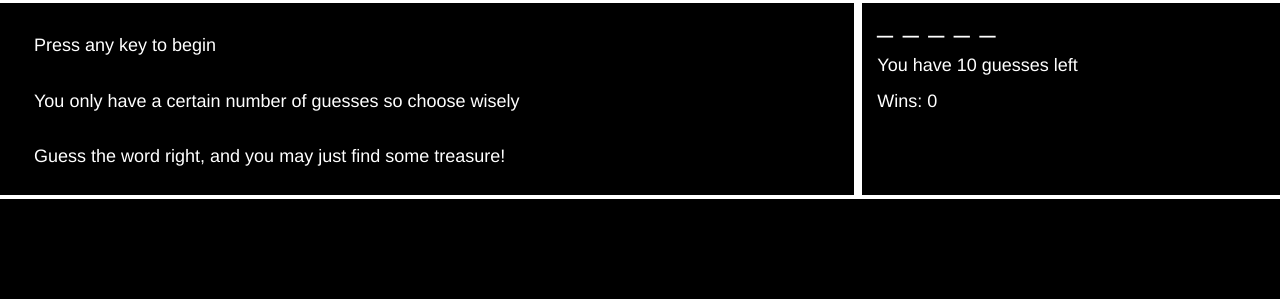
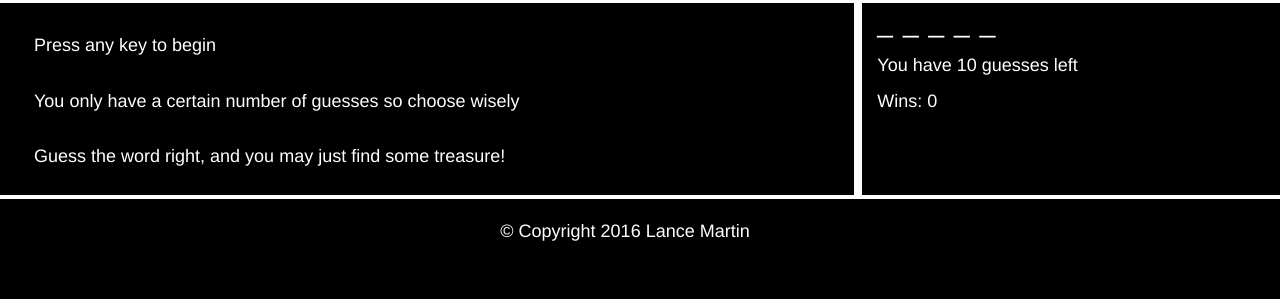
Before and after one commit to Lance-Martin/week-3-game, a PHP site: page /index.html in a window 1280 px wide. Shown: the part 501-800 px from the top of the page. Run offline with PHP 8.4, Linux system fonts and the light colour scheme.

Commit message:
added footer

```diff
--- a/assets/css/style.css
+++ b/assets/css/style.css
@@ -39,3 +39,14 @@ body {
 .spaces {
   display: inline-block;
 }
+
+#footer {
+	text-align: center;
+	padding-top: 20px;
+	color: white;
+	text-decoration: none;
+}
+
+#footer a {
+	color:white;
+}
--- a/index.html
+++ b/index.html
@@ -33,6 +33,10 @@
 
       </div>
     </div>
+  <div class="row col-md-12" id ="footer">
+    <a href="http://young-brook-91163.herokuapp.com/assignment2/index.html" target="_blank">&copy; Copyright 2016 Lance Martin</a>
+  </div>
+
 <script src="assets/javascript/game.js"></script>
 </body>
 </html>
```
